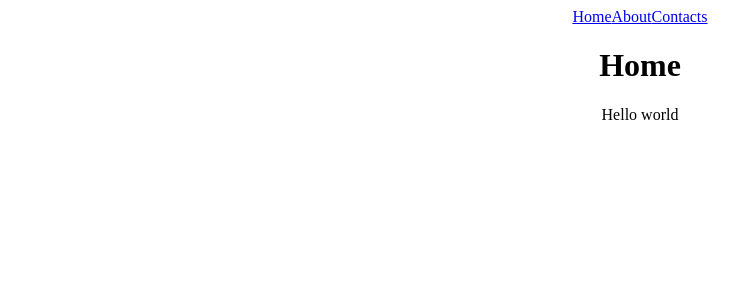
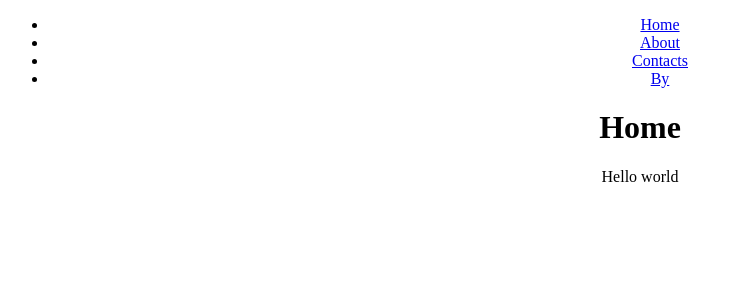
Before and after one commit to Meerim022028/router-example, a React (Create React App) app: page / in a window 1280 px wide. Shown: the top 300 px of the page, without its empty margins (0-738 px from the left). Built offline with nearby package versions, Linux system fonts and the light colour scheme.

Commit message:
added new components "By"

```diff
--- a/src/App.js
+++ b/src/App.js
@@ -1,9 +1,10 @@
-import { Route } from 'react-router';
+import { Route, Switch } from 'react-router';
 import './App.css';
 import Home from "./components/Home/Home";
 import About from "./components/About/About";
 import Contacts from "./components/Contacts/Contacts";
-import { Link } from 'react-router-dom';
+import By from "./components/By/By";
+import { NavLink } from 'react-router-dom';
 
 
 
@@ -11,14 +12,29 @@ import { Link } from 'react-router-dom';
 function App() {
   return (
     <div className="App">
-      <Link to="/" >Home</Link>
-      <Link to="/about" >About</Link>
-      <Link to="/contacts" >Contacts</Link>
+      <ul>
+        <li>
+          <NavLink activeClassName="acive" to="/" exact>Home</NavLink>
+        </li>
+        <li>
+          <NavLink activeClassName="acive" to="/about" >About</NavLink>
+        </li>
+        <li>
+          <NavLink activeClassName="acive" to="/contacts" >Contacts</NavLink>
+        </li>
+        <li>
+          <NavLink activeClassName="acive" to="/by" >By</NavLink>
+        </li>
+      </ul>
 
+    <Switch>
       <Route path="/" component={Home} exact/>
-      <Route path="/about" component={About} />
-      <Route path="/contacts" component={Contacts} />
-
+      <Route path="/about" component={About}  />
+      <Route path="/contacts" component={Contacts}  />
+      <Route path="/by" component={By} />
+      <Route path="/" render={() => <h1>Page not Found</h1>} />
+       {/* <Redirect to="/" /> returns to the first page*/}
+    </Switch>
     </div>
   );
 }
```
